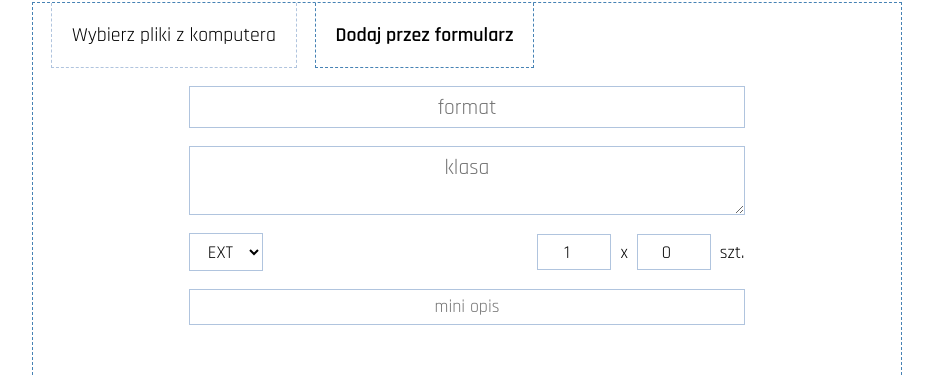
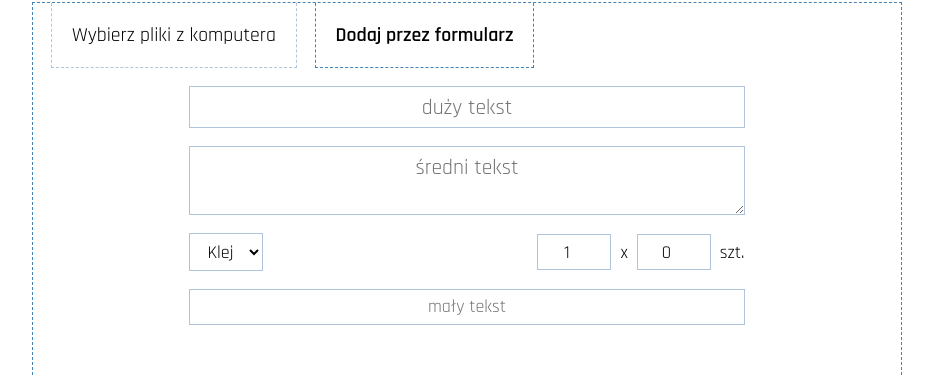
Before and after one commit to PawRys/LabelGenerator, a Vue app: page / in a window 1280 px wide. Both pictures are taken after a click on the item "Dodaj przez formularz". Shown: the part 173-548 px from the top of the page, without its empty margins (173-1106 px from the left). Built offline with nearby package versions, Linux system fonts and the light colour scheme.

Commit message:
cosmetic changes

```diff
--- a/src/components/InputChoice/AddByForm.vue
+++ b/src/components/InputChoice/AddByForm.vue
@@ -15,11 +15,12 @@ function addItem(input: Event): void {
 	<section>
 		<div class="narrow-box">
 			<form class="add-item-form" @submit.prevent="addItem" autocomplete="on">
-				<input type="text" name="itemSize" class="item-size" placeholder="format" />
-				<textarea name="longDesc" class="long-desc" placeholder="klasa"></textarea>
+				<input type="text" name="itemSize" class="item-size" placeholder="duży tekst" />
+				<textarea name="longDesc" class="long-desc" placeholder="średni tekst"></textarea>
 
 				<section class="inputs-in-row">
 					<select name="itemGlue" class="item-glue">
+						<option value="">Klej</option>
 						<option value="EXT">EXT</option>
 						<option value="WD">WD</option>
 						<option value="INT">INT</option>
@@ -32,7 +33,7 @@ function addItem(input: Event): void {
 					<span>szt.</span>
 				</section>
 
-				<input type="text" name="contract" class="contract-number" placeholder="mini opis" />
+				<input type="text" name="contract" class="contract-number" placeholder="mały tekst" />
 
 				<div class="button-bar">
 					<button type="reset">Wyczyść formularz</button>
--- a/src/components/Print.vue
+++ b/src/components/Print.vue
@@ -13,7 +13,7 @@ const labelsStore = useLabelsStore();
 					<div class="label__long-desc">{{ longDesc }}</div>
 					<span class="label__item-glue">{{ itemGlue }}</span>
 					<span class="label__contract">{{ contract }}</span>
-					<span class="label__pack-size">{{ packSize }}</span>
+					<span class="label__pack-size" v-if="Number(packSize) > 0">{{ packSize }}</span>
 				</div>
 
 				<hr class="label-divider" />
@@ -23,7 +23,7 @@ const labelsStore = useLabelsStore();
 					<div class="label__long-desc">{{ longDesc }}</div>
 					<span class="label__item-glue">{{ itemGlue }}</span>
 					<span class="label__contract">{{ contract }}</span>
-					<span class="label__pack-size">{{ packSize }}</span>
+					<span class="label__pack-size" v-if="Number(packSize) > 0">{{ packSize }}</span>
 				</div>
 			</section>
 		</template>
```
